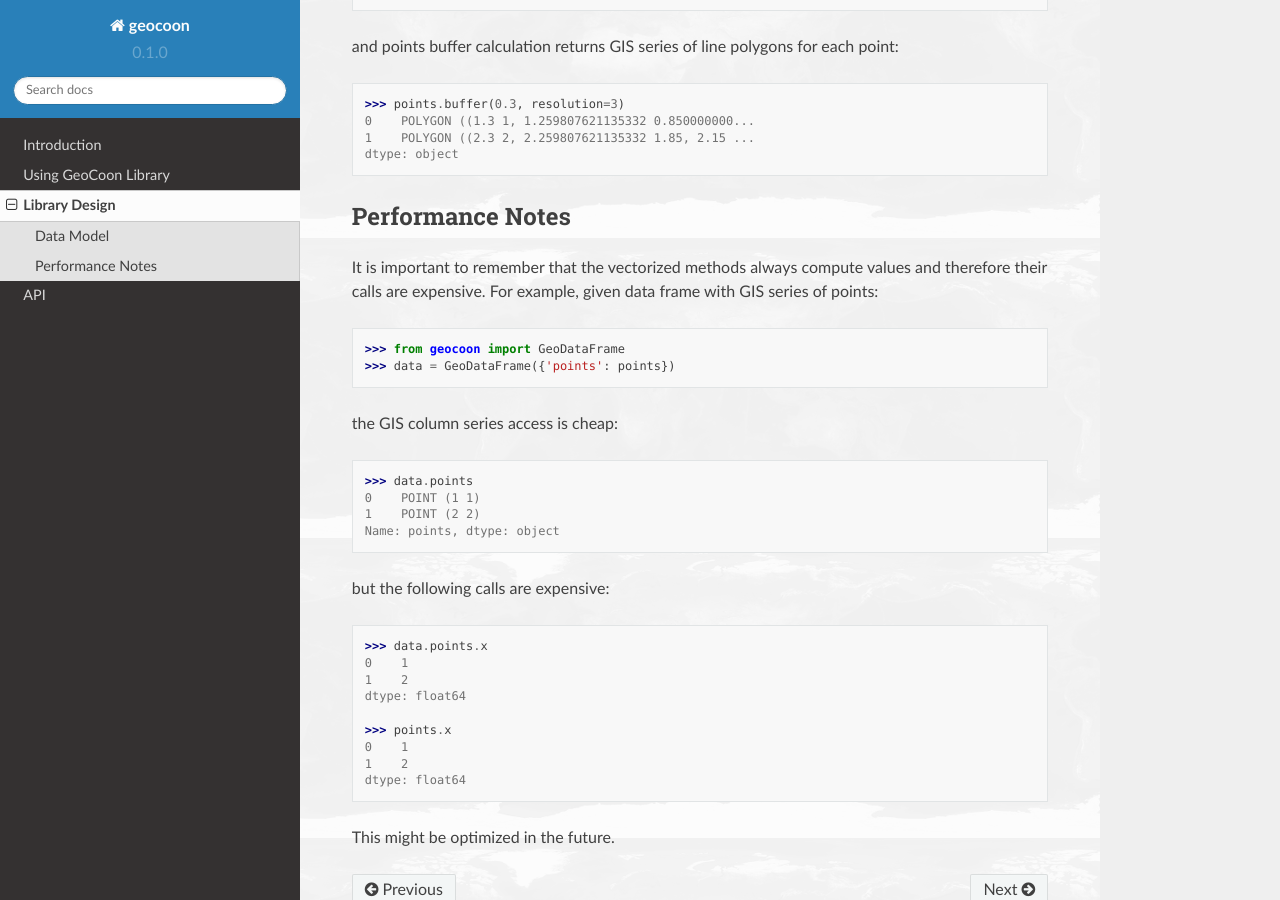
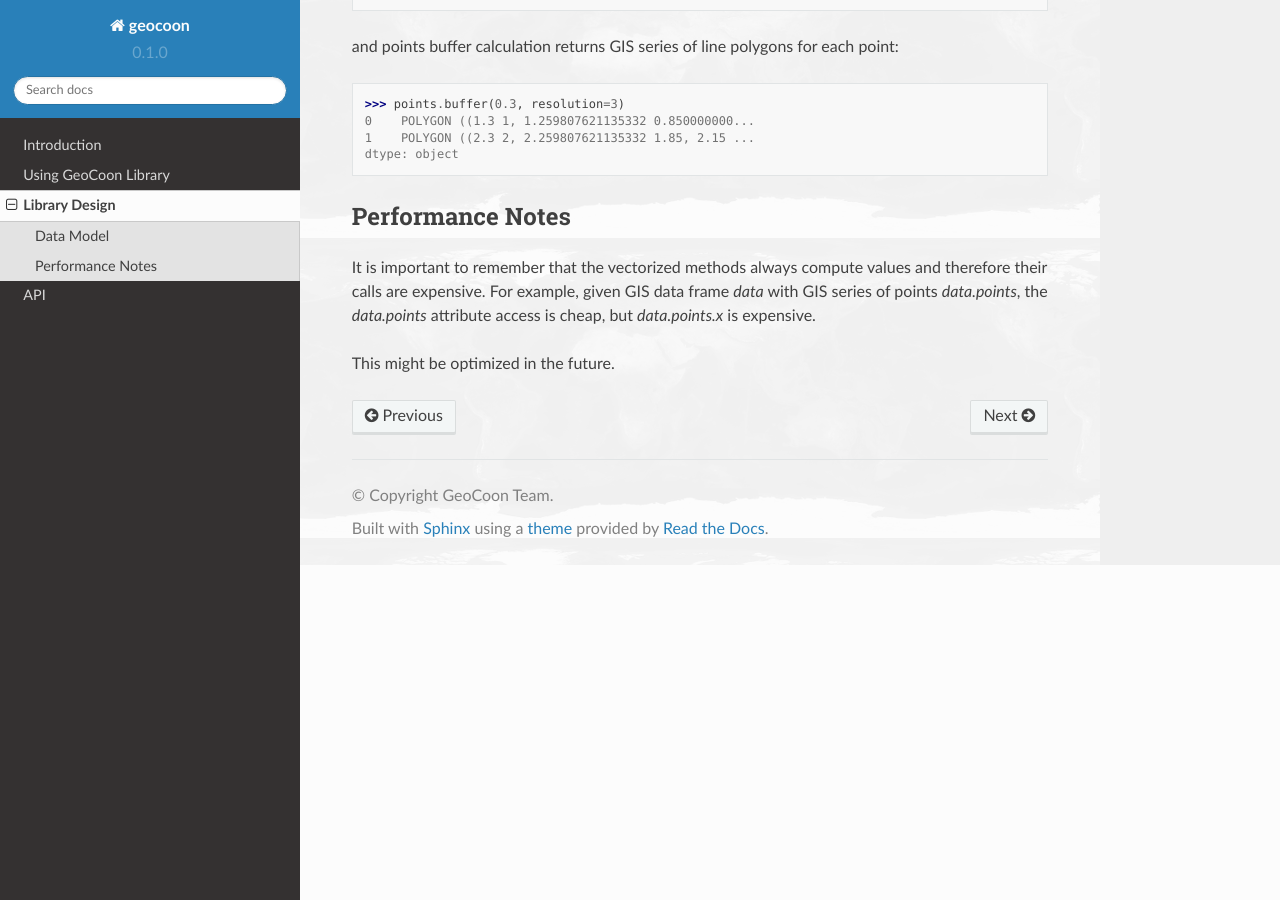
Before and after one commit to wrobell/geocoon, a Sphinx documentation site: the page built from doc/design.rst, in a window 1280 px wide and 900 px high, scrolled down 1262 px. Built offline with Sphinx 7.4.7 and the Read the Docs theme 2.0.0, drawn with Linux system fonts in a browser that asks for light colours; pages that are not in the unit, such as notebooks, are missing from menus.

Commit message:
- make performance notes section bit shorter

```diff
--- a/doc/design.rst
+++ b/doc/design.rst
@@ -69,30 +69,9 @@
 Performance Notes
 -----------------
 It is important to remember that the vectorized methods always compute
-values and therefore their calls are expensive. For example, given data
-frame with GIS series of points::
-
-    >>> from geocoon import GeoDataFrame
-    >>> data = GeoDataFrame({'points': points})
-
-the GIS column series access is cheap::
-
-    >>> data.points
-    0    POINT (1 1)
-    1    POINT (2 2)
-    Name: points, dtype: object
-
-but the following calls are expensive::
-
-    >>> data.points.x
-    0    1
-    1    2
-    dtype: float64
-
-    >>> points.x
-    0    1
-    1    2
-    dtype: float64
+values and therefore their calls are expensive. For example, given GIS data
+frame `data` with GIS series of points `data.points`, the `data.points`
+attribute access is cheap, but `data.points.x` is expensive.
 
 This might be optimized in the future.
 
--- a/doc/intro.rst
+++ b/doc/intro.rst
@@ -2,7 +2,7 @@
 ============
 Installation
 ------------
-To install GeoCoon use `pip`::
+To install GeoCoon use `pip <http://www.pip-installer.org/>`_::
 
     pip install --user geocoon
 
```
